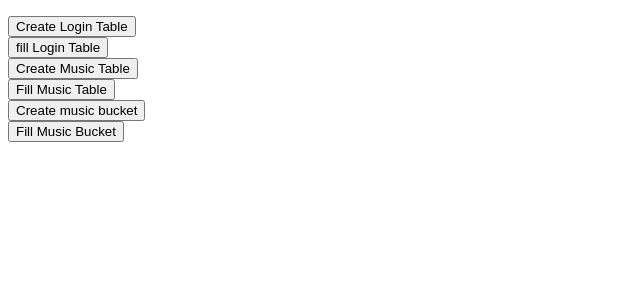
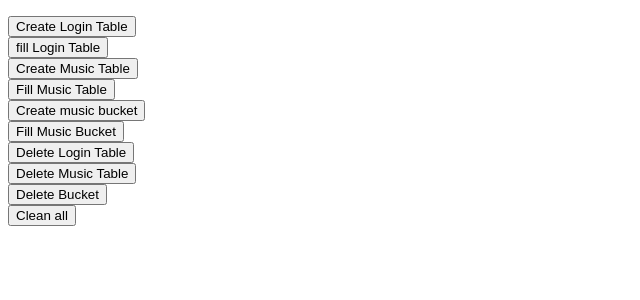
Before and after one commit to Alexis-IMBERT/RMIT-cloudcomputing-project1, a Flask app: page / in a window 1280 px wide. Shown: the part 70-370 px from the top of the page, without its empty margins (0-640 px from the left). Run offline with Flask 2, Linux system fonts and the light colour scheme.

Commit message:
cleaning script

```diff
--- a/s3989748/aws/ImageS3.py
+++ /dev/null
@@ -1,6 +0,0 @@
-def creation_S3():
-    """ creation of a S3 bucket """
-
-
-def filling_S3():
-    """ filling of the S3 bucket with the images of the JSON file a1.json """
--- a/s3989748/aws/MusicImageS3.py
+++ b/s3989748/aws/MusicImageS3.py
@@ -13,7 +13,7 @@ from ..aws import BUCKET_MUSIC_NAME
 from ..aws import REGION
 
 
-def creation_bucket(bucket_name=BUCKET_MUSIC_NAME, region=REGION):
+def creation_bucket(bucket_name=BUCKET_MUSIC_NAME, region=None):
     """
     function that create of the bucket
     :param bucket_name: String name of the bucket
@@ -33,6 +33,7 @@ def creation_bucket(bucket_name=BUCKET_MUSIC_NAME, region=REGION):
             s3_client.create_bucket(Bucket=bucket_name,
                                     CreateBucketConfiguration=location)
     except ClientError as e:
+        raise(e)
         logging.error(e)
         return False
     return True
--- a/s3989748/aws/MusicTable.py
+++ b/s3989748/aws/MusicTable.py
@@ -3,7 +3,7 @@ import json
 
 from ..aws import JSON_FILE_PATH
 from ..aws import BUCKET_MUSIC_NAME
-
+from ..aws import DB_MUSIC
 
 def creation_music_table():
     """ creation of the music table """
--- a/s3989748/aws/__init__.py
+++ b/s3989748/aws/__init__.py
@@ -11,7 +11,7 @@ END_MAIL = "@student.rmit.edu.au"
 FIRST_NAME = "Alexis"
 LAST_NAME = "IMBERT"
 
-JSON_FILE_PATH = "./a1.json"
+JSON_FILE_PATH = "./s3989748/aws/a1.json"
 
 DB_MUSIC = "music"
 DB_LOGIN = "login"
--- a/s3989748/templates/index.html
+++ b/s3989748/templates/index.html
@@ -20,6 +20,20 @@
         <form action="/music/fillbucket" method="get">
             <div class="text-center"><button type="submit">Fill Music Bucket</button></div>
         </form>
+
+        <form action="/clean/table/login" method="get">
+            <div class="text-center"><button type="submit">Delete Login Table</button></div>
+        </form>
+        <form action="/clean/table/music" method="get">
+            <div class="text-center"><button type="submit">Delete Music Table</button></div>
+        </form>
+        <form action="/clean/bucket" method="get">
+            <div class="text-center"><button type="submit">Delete Bucket</button></div>
+        </form>
+        <form action="/clean/all" method="get">
+            <div class="text-center"><button type="submit">Clean all</button></div>
+        </form>
+
     </div>
 
 {% endblock %}
--- a/s3989748/views.py
+++ b/s3989748/views.py
@@ -8,6 +8,9 @@ from .aws.MusicTable import creation_music_table
 from .aws.MusicTable import fill_music_table
 from .aws.MusicImageS3 import creation_bucket
 from .aws.MusicImageS3 import fill_bucket
+from .aws.cleaning import cleaning_db_login
+from .aws.cleaning import cleaning_db_music
+from .aws.cleaning import cleaning_bucket_music
 
 app = Flask(__name__)
 
@@ -134,8 +137,8 @@ def music_fill_table():
 
 @app.route("/music/createbucket")
 def music_create_bucket():
-    creation_bucket()
-    return "The bucket has been created"
+    result = creation_bucket()
+    return f"The bucket has been created : {result} "
 
 
 @app.route("/music/fillbucket")
@@ -143,6 +146,28 @@ def music_fill_bucket():
     fill_bucket()
     return "The bucket has been filled"
 
+@app.route("/clean/table/login")
+def cleaning_login_table():
+    cleaning_db_login()
+    return "Login DB has been deleted"
+
+@app.route("/clean/table/music")
+def cleaning_music_table():
+    cleaning_db_music()
+    return "Music DB has been deleted"
+
+@app.route("/clean/bucket")
+def cleaning_bucket():
+    cleaning_bucket_music()
+    return "Bucket has been deleted"
+
+@app.route("/clean/all")
+def cleaning_all():
+    cleaning_db_login()
+    cleaning_db_music()
+    cleaning_bucket_music()
+    return "DB login and music has been deleted <br/> Bucket has been deleted"
+
 
 app.config.from_object('config')
 
```
Also changed, not shown: s3989748/aws/cleaning.py (+17 -21 lines).
